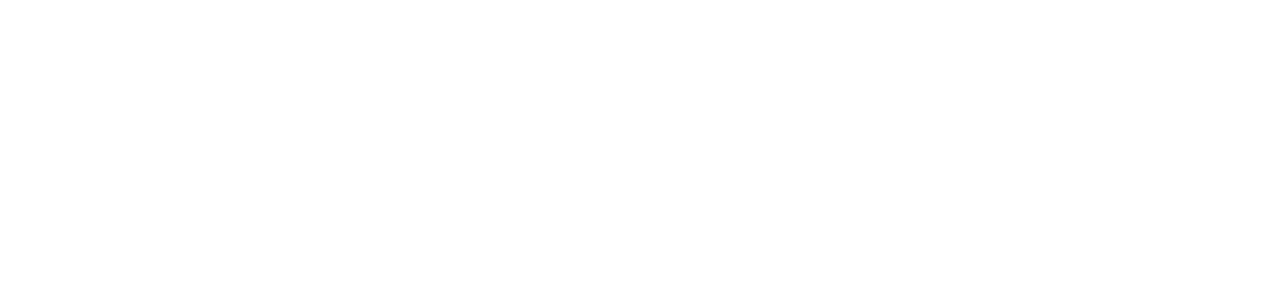
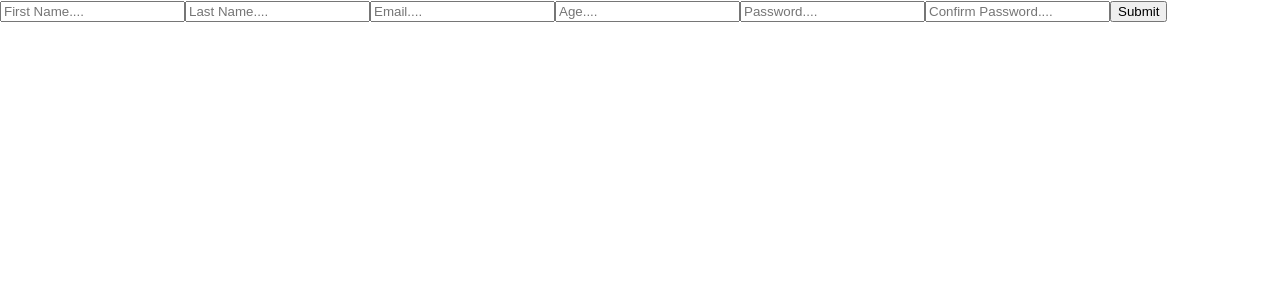
Before and after one commit to Danfirech/react-forms, a Next.js app: page / in a window 1280 px wide. Shown: the top 300 px of the page. Built offline with nearby package versions, Linux system fonts and the light colour scheme.

Commit message:
cleaned up form

```diff
--- a/pages/components/form.js
+++ b/pages/components/form.js
@@ -21,3 +21,5 @@
     </div>
   );
 }
+
+export default Form;
--- a/pages/index.js
+++ b/pages/index.js
@@ -1,7 +1,12 @@
 import Head from "next/head";
 import Image from "next/image";
 import styles from "../styles/Home.module.css";
+import Form from "./components/form";
 
 export default function Home() {
-  return <div className={styles.container}></div>;
+  return (
+    <div>
+      <Form />
+    </div>
+  );
 }
```
